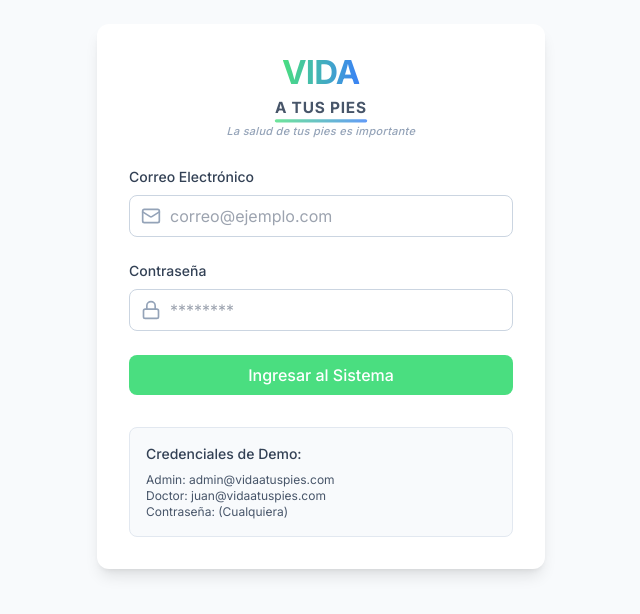
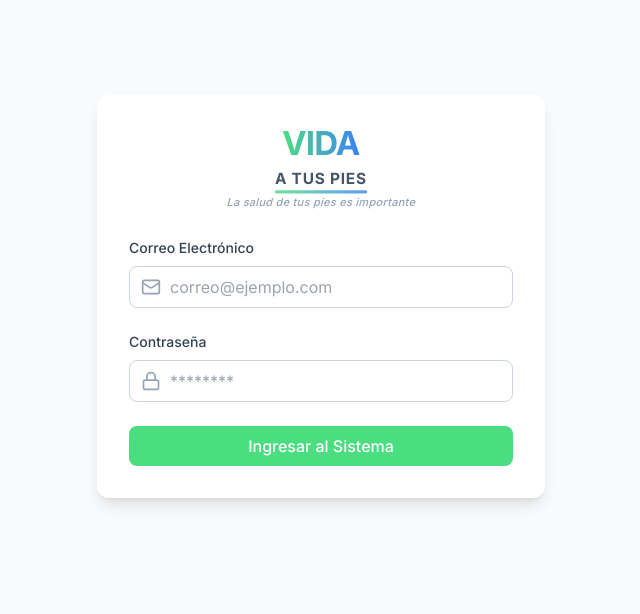
Before and after one commit to alexrh250cc-boop/vida-a-tus-pies, a React (Vite) app: page /login in a window 1280 px wide. Shown: the part 104-718 px from the top of the page, without its empty margins (319-959 px from the left). Built offline with nearby package versions, Linux system fonts and the light colour scheme.

Commit message:
Remove demo credentials from login page

```diff
--- a/src/pages/Login.tsx
+++ b/src/pages/Login.tsx
@@ -104,12 +104,7 @@ export default function Login() {
                     </button>
                 </form>
 
-                <div className="mt-8 p-4 bg-slate-50 rounded-lg border border-slate-200">
-                    <p className="text-sm font-medium text-slate-700 mb-2">Credenciales de Demo:</p>
-                    <p className="text-xs text-slate-600">Admin: admin@vidaatuspies.com</p>
-                    <p className="text-xs text-slate-600">Doctor: juan@vidaatuspies.com</p>
-                    <p className="text-xs text-slate-600">Contraseña: (Cualquiera)</p>
-                </div>
+
             </div>
         </div>
     );
```
